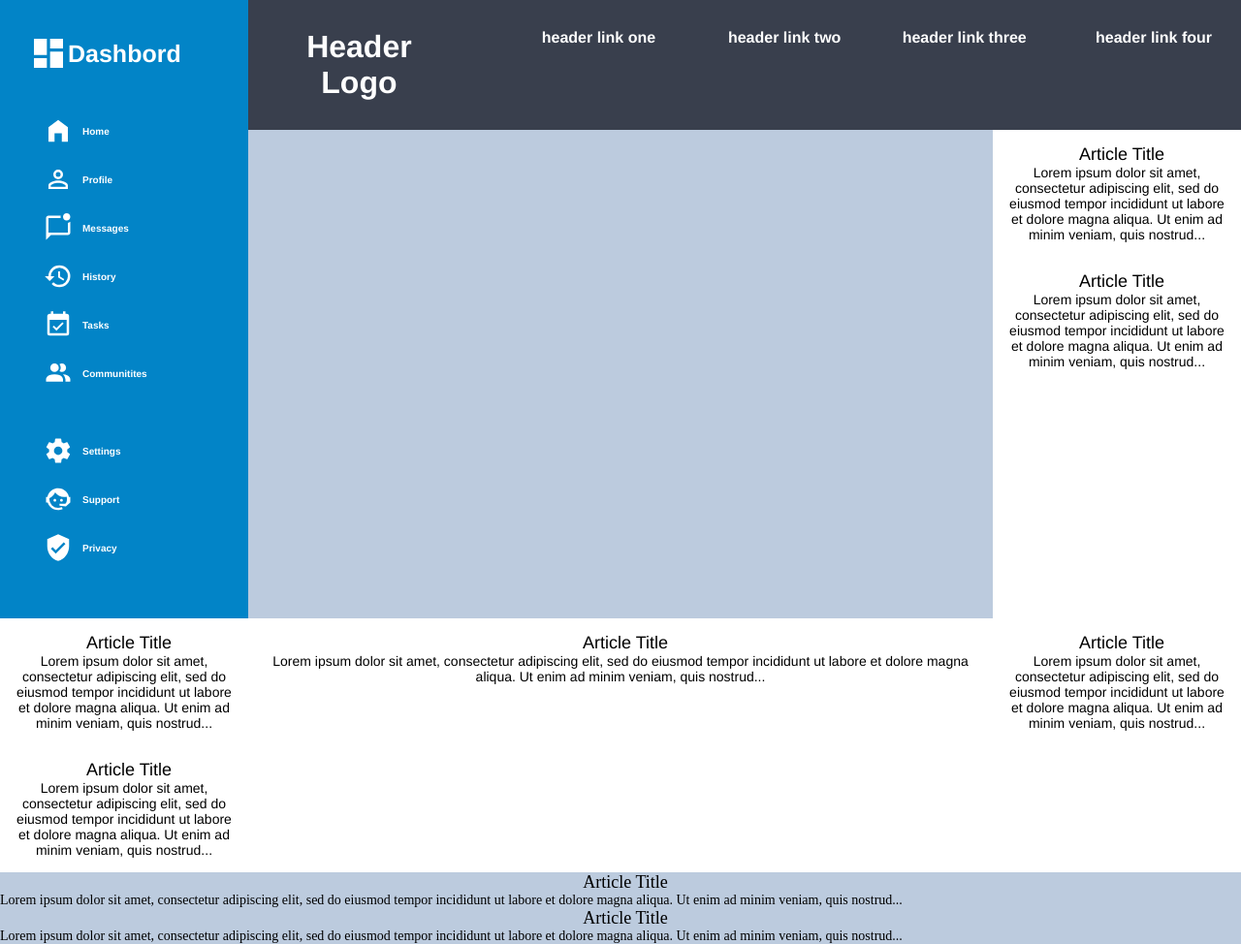
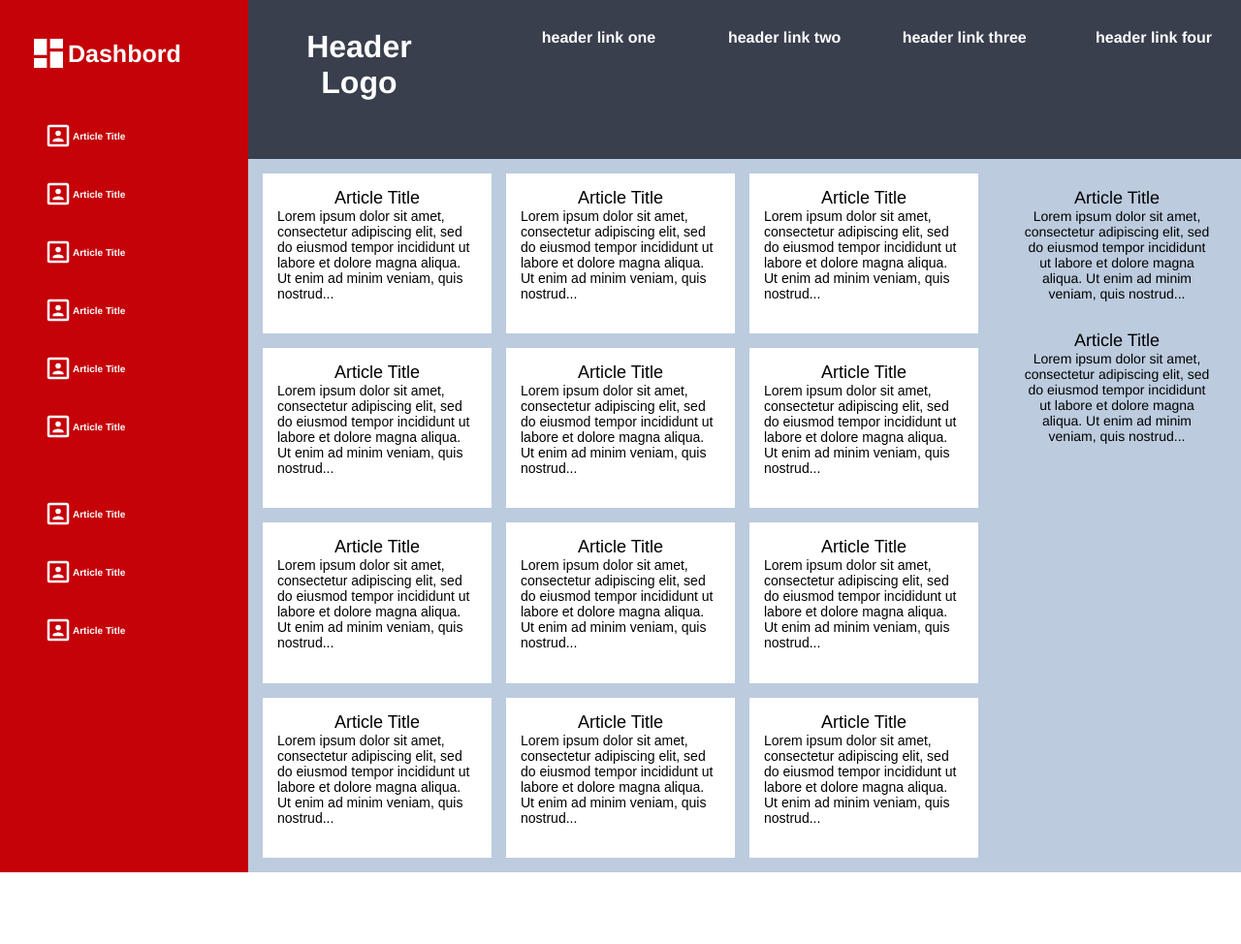
Before and after one commit to EliteCoder75/dashbord_project, a plain HTML site: page index.html in a window 1280 px wide. Shown: the whole page at 97% size. After the commit the page ends 900 px from the top, so only its background shows below. Drawn offline with Linux system fonts and the light colour scheme.

Commit message:
Revert "changing logos and sidebar colors"
This reverts commit 7e31682942b00ec6e75f21ed4a45aace592ecbcc.

```diff
--- a/index.html
+++ b/index.html
@@ -30,47 +30,72 @@
         </div>
         <div class="sidebar-flex1">
           <div class="left-side">
-            <img class="under-logo" src="icons/home-variant.svg" alt="Kiwi standing on oval">
-            <p class="title">Home</p>
+            <img class="under-logo" src="icons/account-box-outline.svg" alt="Kiwi standing on oval">
+            <p class="title">Article Title</p>
           </div>
           <div class="left-side">
-            <img class="under-logo" src="icons/account-outline.svg" alt="Kiwi standing on oval">
-            <p class="title">Profile</p>
+            <img class="under-logo" src="icons/account-box-outline.svg" alt="Kiwi standing on oval">
+            <p class="title">Article Title</p>
           </div>
           <div class="left-side">
-            <img class="under-logo" src="icons/message-badge-outline.svg" alt="Kiwi standing on oval">
-            <p class="title">Messages</p>
+            <img class="under-logo" src="icons/account-box-outline.svg" alt="Kiwi standing on oval">
+            <p class="title">Article Title</p>
           </div>
           <div class="left-side">
-            <img class="under-logo" src="icons/history.svg" alt="Kiwi standing on oval">
-            <p class="title">History</p>
+            <img class="under-logo" src="icons/account-box-outline.svg" alt="Kiwi standing on oval">
+            <p class="title">Article Title</p>
           </div>
           <div class="left-side">
-            <img class="under-logo" src="icons/calendar-check.svg" alt="Kiwi standing on oval">
-            <p class="title">Tasks</p>
+            <img class="under-logo" src="icons/account-box-outline.svg" alt="Kiwi standing on oval">
+            <p class="title">Article Title</p>
           </div>
           <div class="left-side">
-            <img class="under-logo" src="icons/account-multiple.svg" alt="Kiwi standing on oval">
-            <p class="title">Communitites</p>
+            <img class="under-logo" src="icons/account-box-outline.svg" alt="Kiwi standing on oval">
+            <p class="title">Article Title</p>
           </div>
         </div>
         <div class="sidebar-flex2">
           <div class="left-side">
-            <img class="under-logo" src="icons/cog.svg" alt="Kiwi standing on oval">
-            <p class="title">Settings</p>
+            <img class="under-logo" src="icons/account-box-outline.svg" alt="Kiwi standing on oval">
+            <p class="title">Article Title</p>
           </div>
           <div class="left-side">
-            <img class="under-logo" src="icons/face-agent.svg" alt="Kiwi standing on oval">
-            <p class="title">Support</p>
+            <img class="under-logo" src="icons/account-box-outline.svg" alt="Kiwi standing on oval">
+            <p class="title">Article Title</p>
           </div>
           <div class="left-side">
-            <img class="under-logo" src="icons/shield-check.svg" alt="Kiwi standing on oval">
-            <p class="title">Privacy</p>
+            <img class="under-logo" src="icons/account-box-outline.svg" alt="Kiwi standing on oval">
+            <p class="title">Article Title</p>
           </div>
         </div>
       </div>
 
-      <div class="article"></div>
+
+      <div class="article">
+        <div class="card">
+          <p class="title">Article Title</p>
+          <p>Lorem ipsum dolor sit amet, consectetur adipiscing elit, sed do eiusmod tempor incididunt ut labore et dolore magna aliqua. Ut enim ad minim veniam, quis nostrud...</p>
+        </div>
+        <div class="card">
+          <p class="title">Article Title</p>
+          <p>Lorem ipsum dolor sit amet, consectetur adipiscing elit, sed do eiusmod tempor incididunt ut labore et dolore magna aliqua. Ut enim ad minim veniam, quis nostrud...</p>
+        </div>
+        <div class="card">
+          <p class="title">Article Title</p>
+          <p>Lorem ipsum dolor sit amet, consectetur adipiscing elit, sed do eiusmod tempor incididunt ut labore et dolore magna aliqua. Ut enim ad minim veniam, quis nostrud...</p>
+        </div>
+        <div class="card">
+          <p class="title">Article Title</p>
+          <p>Lorem ipsum dolor sit amet, consectetur adipiscing elit, sed do eiusmod tempor incididunt ut labore et dolore magna aliqua. Ut enim ad minim veniam, quis nostrud...</p>
+        </div>
+        <div class="card">
+          <p class="title">Article Title</p>
+          <p>Lorem ipsum dolor sit amet, consectetur adipiscing elit, sed do eiusmod tempor incididunt ut labore et dolore magna aliqua. Ut enim ad minim veniam, quis nostrud...</p>
+        </div>
+        <div class="card">
+          <p class="title">Article Title</p>
+          <p>Lorem ipsum dolor sit amet, consectetur adipiscing elit, sed do eiusmod tempor incididunt ut labore et dolore magna aliqua. Ut enim ad minim veniam, quis nostrud...</p>
+        </div>
         <div class="card">
           <p class="title">Article Title</p>
           <p>Lorem ipsum dolor sit amet, consectetur adipiscing elit, sed do eiusmod tempor incididunt ut labore et dolore magna aliqua. Ut enim ad minim veniam, quis nostrud...</p>
--- a/style.css
+++ b/style.css
@@ -53,7 +53,7 @@
   }
 
   .sidebar {
-    background-color: #0284c7;
+    background-color: #C50208;
     grid-row: 1 / 4;
     grid-column: 1 / 2;
   }
@@ -116,7 +116,6 @@
   .title {
     font-size: 10px;
     text-align: center;
-    padding-left: 10px;
   }
 
   img {
@@ -142,14 +141,14 @@
     align-items: center;
   }
 
-  .sidebar-flex1, .sidebar-flex2{
+  .sidebar-flex1 .sidebar-flex2{
     display: flex;
     flex-direction: column;
   }
 
 
   div.left-side {
-    height: 20px;
+    height: 30px;
     display: flex;
     align-items: center;
   }
```
Also changed, not shown: icons/account-multiple.svg (deleted), icons/account-outline.svg (deleted), icons/calendar-check.svg (deleted), icons/cog.svg (deleted), icons/face-agent.svg (deleted), icons/history.svg (deleted), icons/home-variant.svg (deleted), icons/message-badge-outline.svg (deleted), icons/shield-check.svg (deleted).
